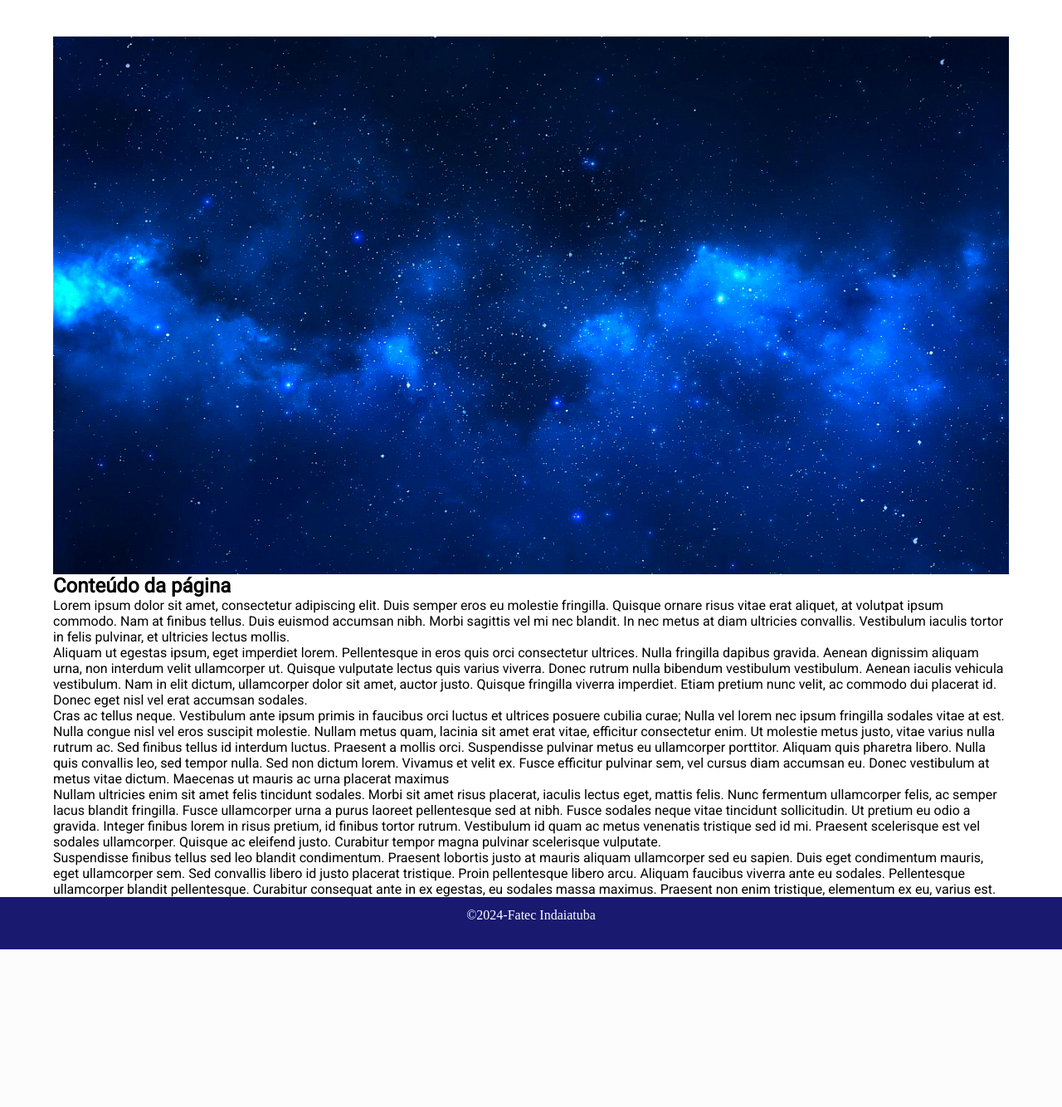
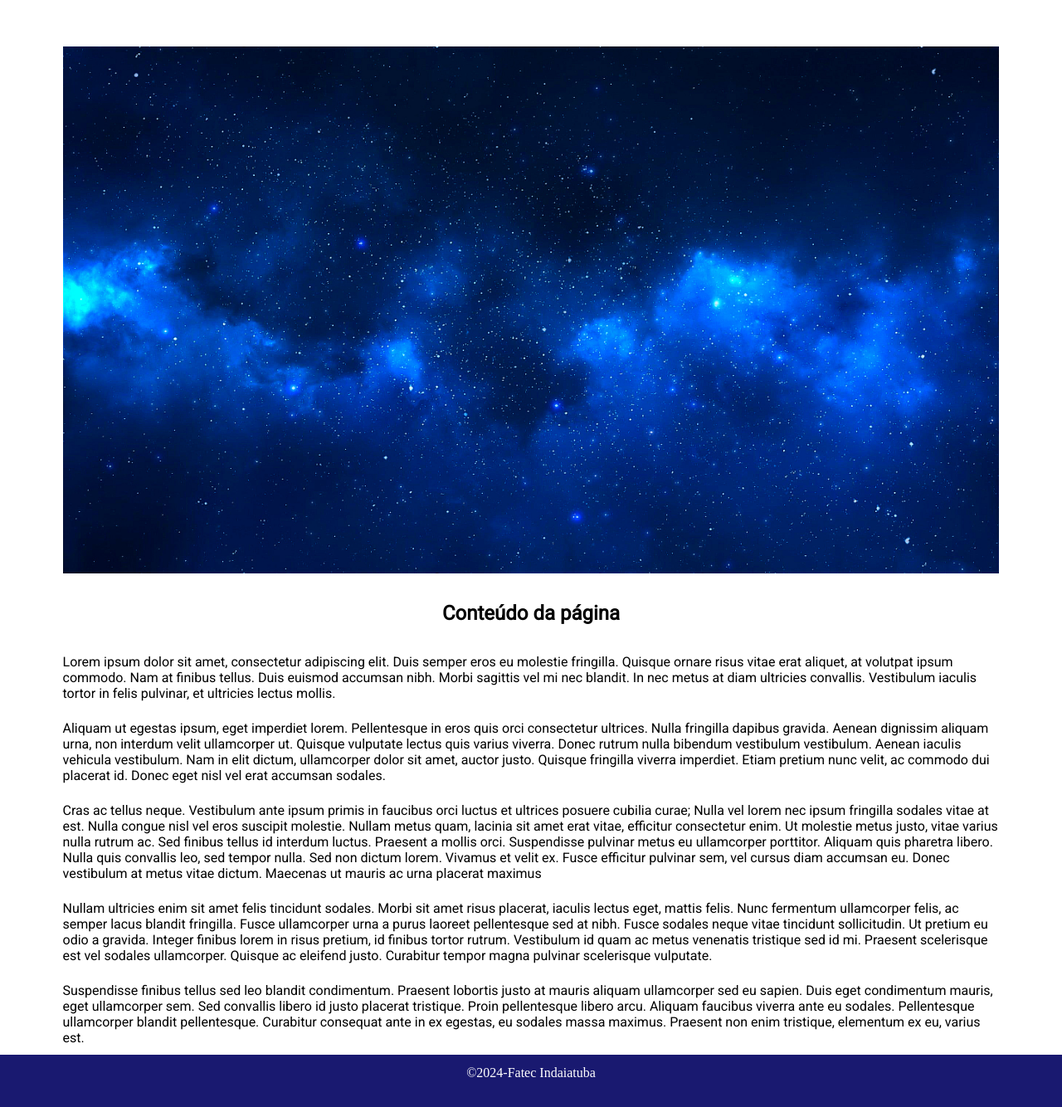
Before and after one commit to adrianosantosgit/adrianosantosgit.github.io, a PHP site: page /aulas/aula15032024/index.html in a window 1280 px wide. Shown: the part 124-1458 px from the top of the page at 83% size. Before the commit the page ends 1268 px from the top, so only its background shows below. Run offline with PHP 8.4, Linux system fonts and the light colour scheme; some web fonts are replaced.

Commit message:
melhorias de legibilidade

```diff
--- a/aulas/aula15032024/css/main.css
+++ b/aulas/aula15032024/css/main.css
@@ -56,6 +56,10 @@
     width: 100%;
 }
 
+#content p{
+    padding: 1%;
+}
+
 #footer{
     background-color: #191970;
     width: 100%;
@@ -64,3 +68,7 @@
     text-align: center;
     padding-top: 1%;
 }
+h2 {
+    text-align: center;
+    padding: 2%;
+}
```
